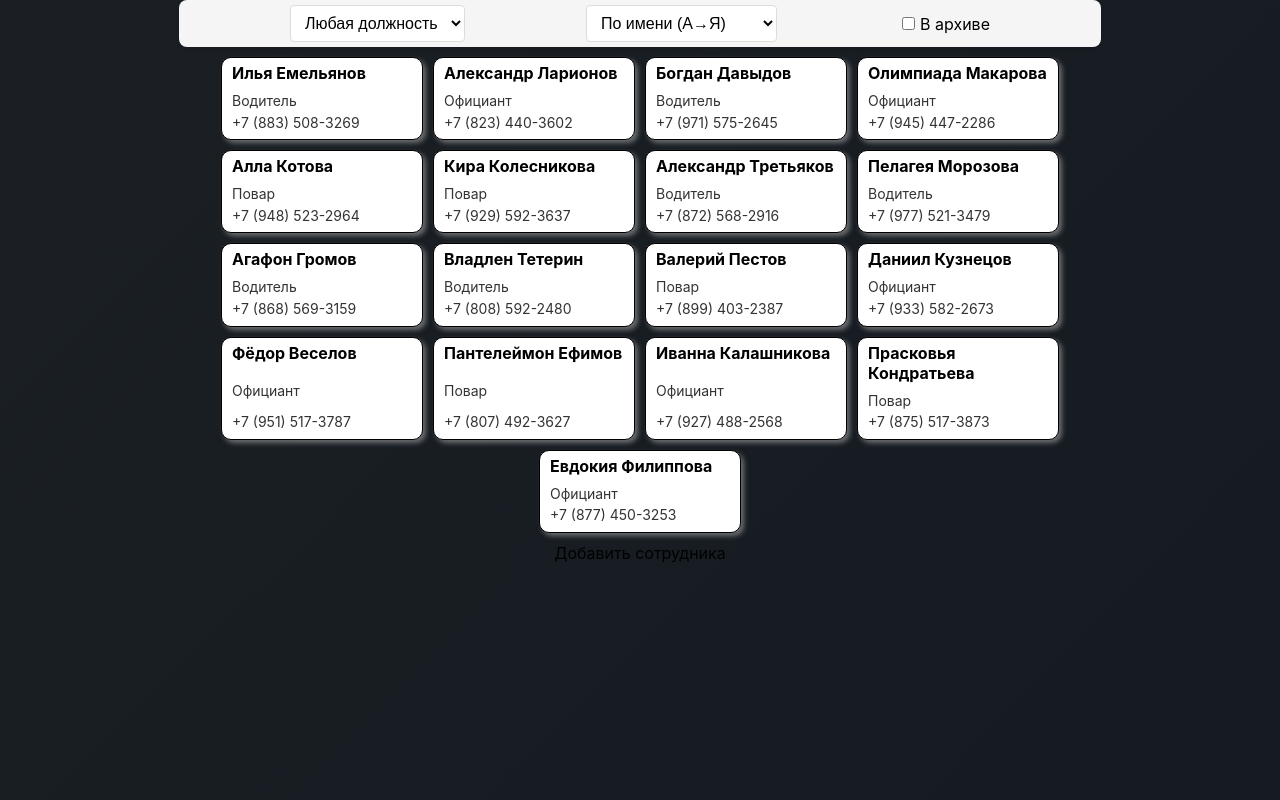
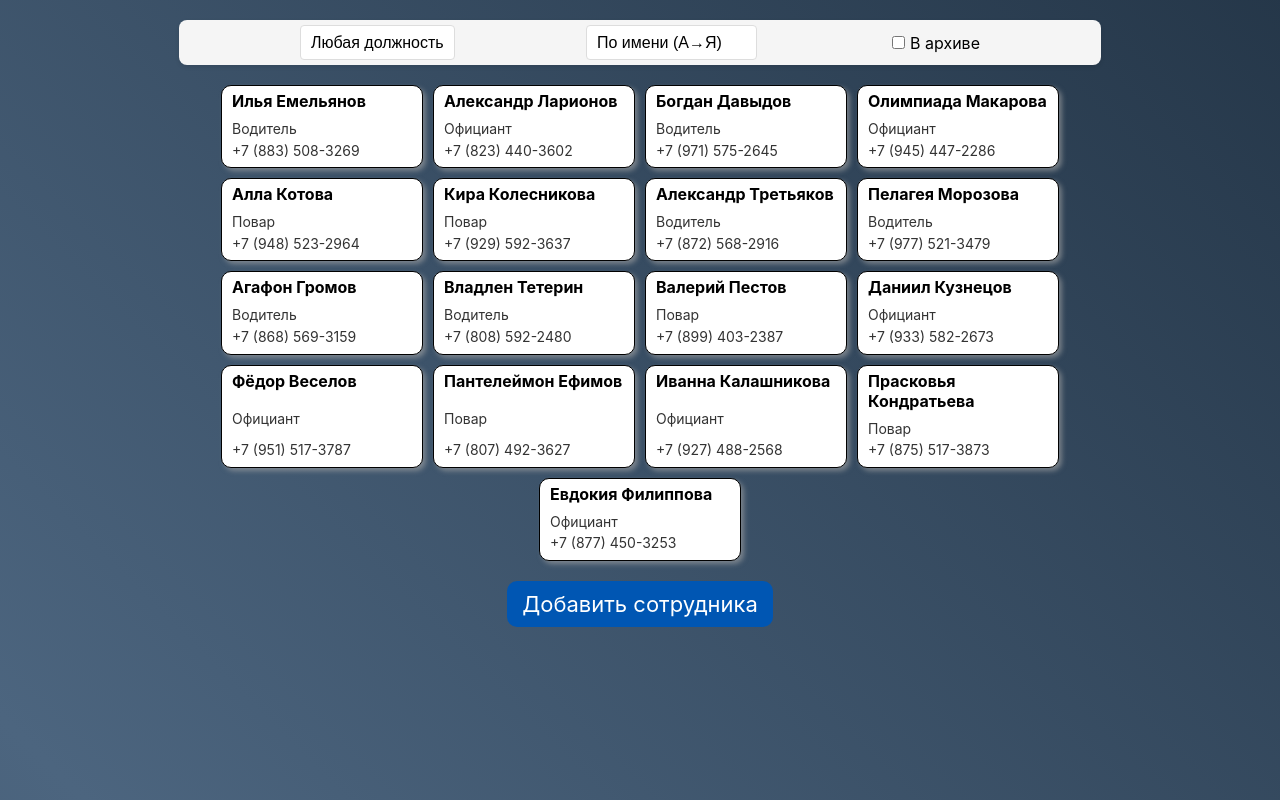
Before and after one commit to Hikinamuri/pizza-soft, a React (Create React App) app: page /home in a window 1280 px wide. Built offline with nearby package versions, Linux system fonts and the light colour scheme.

Commit message:
add: HomePage styles

```diff
--- a/src/index.css
+++ b/src/index.css
@@ -5,9 +5,9 @@ body {
     sans-serif;
   -webkit-font-smoothing: antialiased;
   -moz-osx-font-smoothing: grayscale;
-  background: linear-gradient(135deg, #1f2325, #0b121f);
+  background: linear-gradient(45deg, #2c3e50, #4c657f, #1a2a3a, #36476f);
   background-size: 400% 400%;
-  animation: gradientAnimation 5s ease infinite;
+  animation: gradientAnimation 8s ease infinite;
   color: #000000;
   box-sizing: border-box;
 }
@@ -16,8 +16,19 @@ p {
   margin: 0;
 }
 
+select {
+  -webkit-appearance: none;
+  appearance: none;
+}
+
 @keyframes gradientAnimation {
-  0% { background-position: 0% 0%; }
-  50% { background-position: 100% 100%; }
-  100% { background-position: 0% 0%; }
+  0% {
+    background-position: 0% 0%;
+  }
+  50% {
+    background-position: 50% 0%;
+  }
+  100% {
+    background-position: 0% 0%;
+  }
 }
--- a/src/pages/home/homePage.module.scss
+++ b/src/pages/home/homePage.module.scss
@@ -3,5 +3,28 @@
     flex-direction: column;
     align-items: center;
     width: 75%;
-    gap: 10px;
+    gap: 20px;
+    padding: 20px 0;
 }
+
+.add_button {
+    width: fit-content;
+    color: #FFFFFF;
+    padding: 10px 15px;
+    border-radius: 10px;
+    font-size: 22px;
+    background-color: #0056b3;
+}
+
+@media (max-width: 768px) {
+    .home {
+        width: 90%;
+        padding: 10px 0;
+    }
+}
+
+@media (max-width: 550px) {
+    .home {
+        width: 95%;
+    }
+}
--- a/src/pages/home/homePage.tsx
+++ b/src/pages/home/homePage.tsx
@@ -14,6 +14,7 @@ export const Home = () => {
     const employees = useSelector((state: RootState) => state.employees.list);
     const selectedEmployee = useSelector((state: RootState) => state.employee);
     const [sortedEmployees, setSortedEmployees] = useState(employees);
+    const [backEmployees, setBackEmployees] = useState(employees);
     const [isChecked, setIsChecked] = useState(false);
     const [isOpenForm, setIsOpenForm] = useState(false);
     const [isOpenAddForm, setIsOpenAddForm] = useState(false);
@@ -69,9 +70,10 @@ export const Home = () => {
 
     useEffect(() => {
         if (isChecked) {
-            setSortedEmployees(employees.filter(employee => employee.isArchive === true))
+            setBackEmployees(sortedEmployees)
+            setSortedEmployees(sortedEmployees.filter(employee => employee.isArchive === true))
         } else {
-            setSortedEmployees(employees)
+            setSortedEmployees(backEmployees)
         }
     }, [employees, isChecked]);
 
@@ -79,6 +81,7 @@ export const Home = () => {
         <div className={cl.home}>
             <FiltersAndSort
                 employees={employees}
+                sortedEmployees={sortedEmployees}
                 setSortedEmployees={setSortedEmployees}
                 isChecked={isChecked}
                 setIsChecked={setIsChecked}
@@ -87,7 +90,7 @@ export const Home = () => {
                 employees={sortedEmployees}
                 onEmployeeClick={handleFormChange}
             />
-            <div onClick={handleAddForm}>
+            <div onClick={handleAddForm} className={cl.add_button}>
                 <p>Добавить сотрудника</p>
             </div>
             {isOpenForm && (
```
